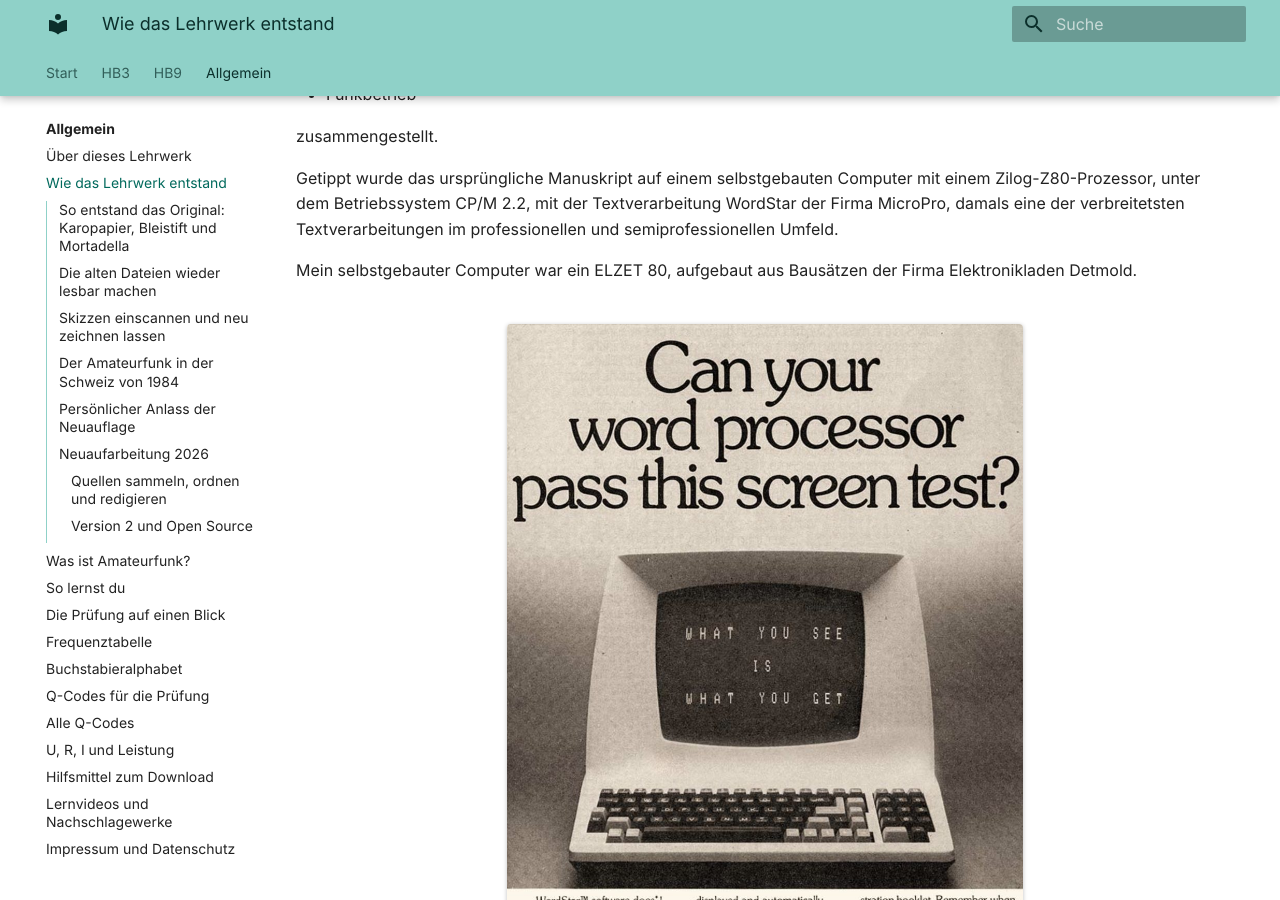
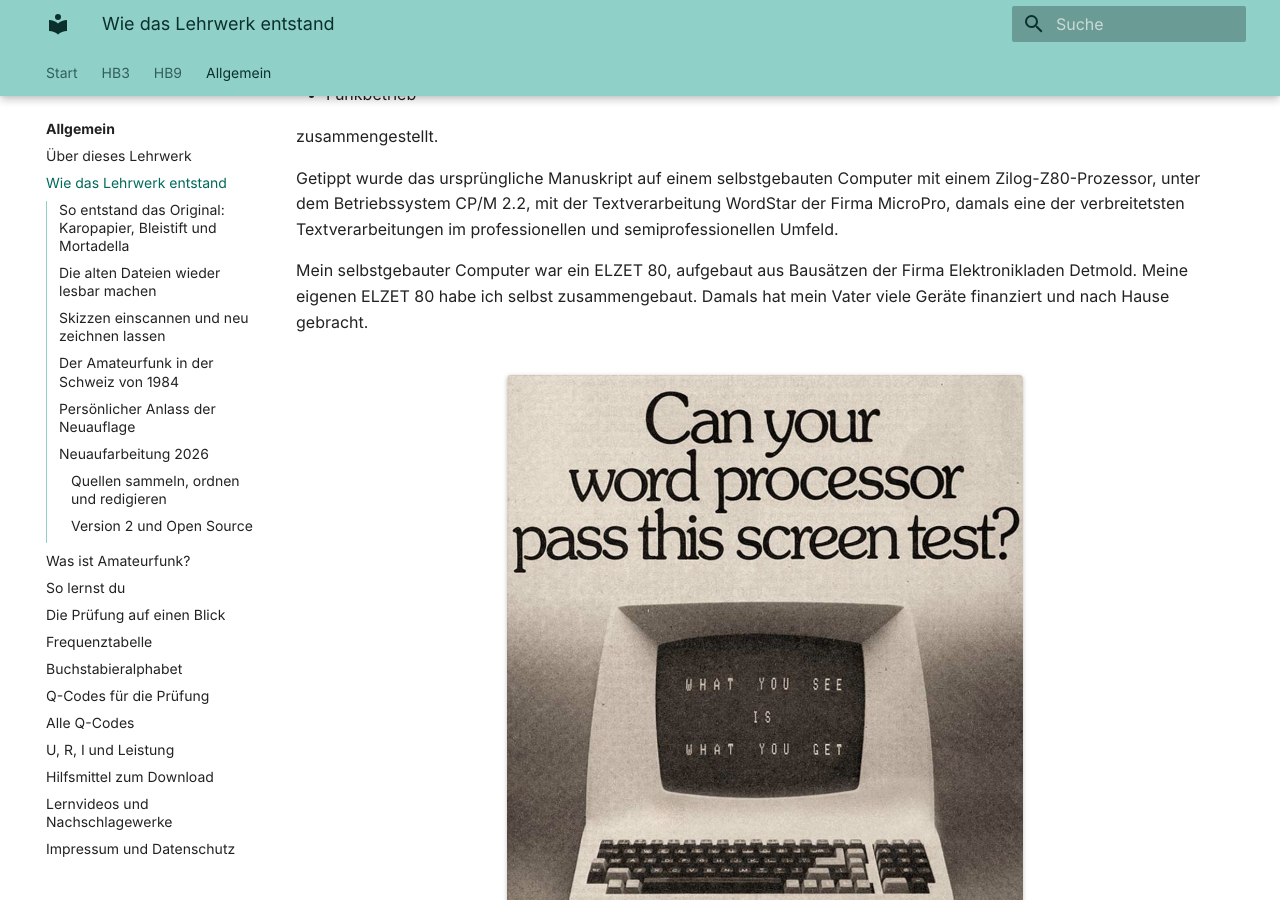
Before and after one commit to MaShaoDe/Amateurfunk-verstehen, an MkDocs documentation site: the page built from docs/allgemein/entstehung.md, in a window 1280 px wide and 900 px high, scrolled down 438 px. Built offline with MkDocs 1.6.1 and Material for MkDocs 9.7.7, drawn with Linux system fonts in a browser that asks for light colours; some of the changed text lies outside the part shown.

Commit message:
Entstehung: Geschichte des ELZET-P und der Geräte des Vaters

```diff
--- a/docs/allgemein/entstehung.md
+++ b/docs/allgemein/entstehung.md
@@ -17,7 +17,7 @@ zusammengestellt.
 
 Getippt wurde das ursprüngliche Manuskript auf einem selbstgebauten Computer mit einem Zilog-Z80-Prozessor, unter dem Betriebssystem CP/M 2.2, mit der Textverarbeitung WordStar der Firma MicroPro, damals eine der verbreitetsten Textverarbeitungen im professionellen und semiprofessionellen Umfeld.
 
-Mein selbstgebauter Computer war ein ELZET 80, aufgebaut aus Bausätzen der Firma Elektronikladen Detmold.
+Mein selbstgebauter Computer war ein ELZET 80, aufgebaut aus Bausätzen der Firma Elektronikladen Detmold. Meine eigenen ELZET 80 habe ich selbst zusammengebaut. Damals hat mein Vater viele Geräte finanziert und nach Hause gebracht.
 
 <figure markdown>
   ![Werbeanzeige für die Textverarbeitung WordStar von MicroPro](../images/entstehung/wordstar-werbung.jpg){ width="55%" loading=lazy }
@@ -41,7 +41,7 @@ Mein selbstgebauter Computer war ein ELZET 80, aufgebaut aus Bausätzen der Firm
 
 <figure markdown>
   ![Tragbarer Computer Elzet-P mit Bildschirm, Diskettenlaufwerken und Tastatur](../images/entstehung/elzet-p.jpg){ width="55%" loading=lazy }
-  <figcaption>Der ELZET-P (Portable) meines Vaters, mit 5,25-Zoll-Laufwerken. <span class="bildrechte">Foto: Familie Sauder</span></figcaption>
+  <figcaption>Der ELZET-P (Portable) meines Vaters, mit 5,25-Zoll-Laufwerken. Ich wohnte im selben Haus und habe oft daran gearbeitet. Als mein Vater ein neues System kaufte, habe ich ihn später übernommen. <span class="bildrechte">Foto: Familie Sauder</span></figcaption>
 </figure>
 
 
```
